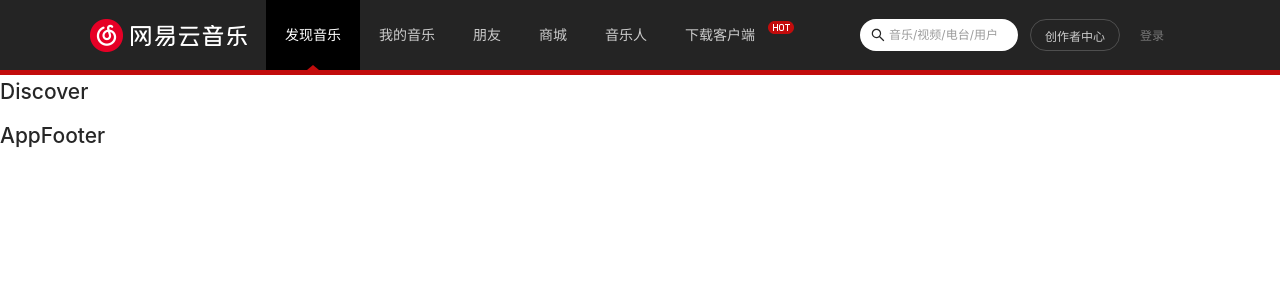
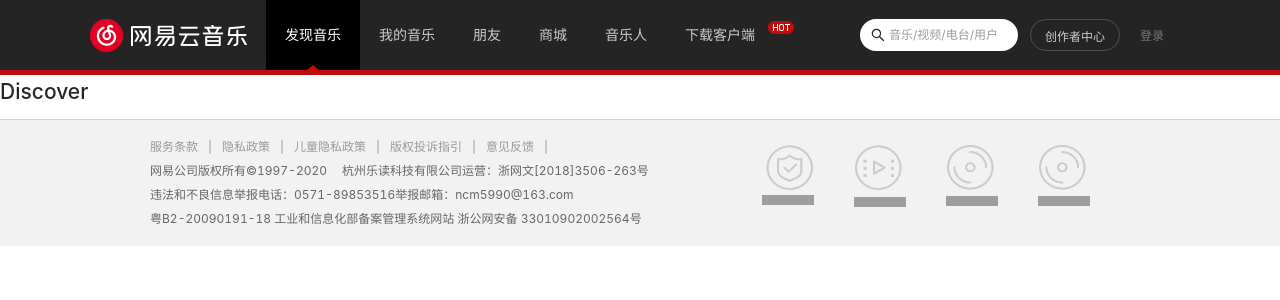
Before and after one commit to 403766969/react_music, a React (Create React App) app: page /#/discover in a window 1280 px wide. Shown: the top 300 px of the page. Built offline with nearby package versions, Linux system fonts and the light colour scheme; grey boxes are pictures that could not be loaded.

Commit message:
完成页面底部声明部分AppFooter

```diff
--- a/src/components/app-footer/index.js
+++ b/src/components/app-footer/index.js
@@ -1,9 +1,70 @@
-import React, { memo } from 'react'
+import React, { Fragment, memo } from 'react'
+
+import {
+  footerLinks,
+  footerImages
+} from '@/services/local-data'
+
+import {
+  AppFooterWrapper,
+  FooterLeft,
+  FooterRight
+} from './style'
 
 export default memo(function AppFooter() {
   return (
-    <div>
-      <h2>AppFooter</h2>
-    </div>
+    <AppFooterWrapper>
+      <div className="wrap-v2 content">
+        <FooterLeft className="left">
+          <div className="link">
+            {
+              footerLinks.map(item => {
+                return (
+                  <Fragment key={item.title}>
+                    <a href={item.link} target="_blank" rel="noopener noreferrer">{item.title}</a>
+                    <span className="line">|</span>
+                  </Fragment>
+                )
+              })
+            }
+          </div>
+          <div className="copyright">
+            <span>网易公司版权所有©1997-2020</span>
+            <span>
+              杭州乐读科技有限公司运营：
+              <a href="https://p1.music.126.net/Mos9LTpl6kYt6YTutA6gjg==/109951164248627501.png" rel="noopener noreferrer" target="_blank">浙网文[2018]3506-263号</a>
+            </span>
+          </div>
+          <div className="report">
+            <span>违法和不良信息举报电话：0571-89853516</span>
+            <span>
+              举报邮箱：
+              <a href="mailto:ncm5990@163.com" target="_blank" rel="noopener noreferrer">ncm5990@163.com</a>
+            </span>
+          </div>
+          <div className="info">
+            <span>粤B2-20090191-18&nbsp;</span>
+            <a href="http://www.beian.miit.gov.cn/publish/query/indexFirst.action" rel="noopener noreferrer" target="_blank">
+              工业和信息化部备案管理系统网站&nbsp;
+            </a>
+            <a href="http://www.beian.gov.cn/portal/registerSystemInfo?recordcode=33010902002564" rel="noopener noreferrer" target="_blank">
+              浙公网安备 33010902002564号
+            </a>
+          </div>
+        </FooterLeft>
+        <FooterRight className="right">
+          {
+            footerImages.map((item, index) => {
+              return (
+                <li className="item" key={item.link}>
+                  <a className="link" href={item.link} rel="noopener noreferrer" target="_blank"> </a>
+                  <span className="title">{item.title}</span>
+                </li>
+              )
+            })
+          }
+        </FooterRight>
+      </div>
+    </AppFooterWrapper>
   )
 })
--- /dev/null
+++ b/src/components/app-footer/style.js
@@ -0,0 +1,101 @@
+import styled from 'styled-components'
+
+export const AppFooterWrapper = styled.div`
+  color: #666;
+  background-color: #f2f2f2;
+  border-top: 1px solid #d3d3d3;
+
+  .content {
+    display: flex;
+    justify-content: space-between;
+    align-items: center;
+    padding: 15px 0;
+  }
+`
+
+export const FooterLeft = styled.div`
+  line-height: 24px;
+  font-size: 12px;
+
+  a{
+    color: #666;
+  }
+
+  a:hover {
+    text-decoration: underline;
+  }
+
+  .link {
+    a {
+      color: #999;
+    }
+    .line {
+      margin: 0 10px;
+      color: #999;
+    }
+  }
+
+  .copyright {
+    span {
+      margin-right: 15px;
+    }
+  }
+`
+
+export const FooterRight = styled.ul`
+  display: flex;
+
+  .item {
+    display: flex;
+    flex-direction: column;
+    align-items: center;
+    margin-right: 40px;
+
+    .link {
+      display: block;
+      width: 50px;
+      height: 45px;
+      background-image: url(${require("@/assets/img/sprite_footer_02.png").default});
+      background-size: 110px 450px;
+    }
+
+    :nth-child(1) .link {
+      background-position: -60px -101px;
+    }
+    :nth-child(2) .link {
+      background-position: 0 0;
+    }
+    :nth-child(2) .link {
+      background-position: -60px -50px;
+    }
+    :nth-child(2) .link {
+      background-position: 0 -101px;
+    }
+
+    .title {
+      margin-top: 5px;
+      display: block;
+      width: 52px;
+      height: 10px;
+      background-image: url(${require("@/assets/img/sprite_footer_01.png").default}});
+      background-size: 180px 100px;
+    }
+
+    :nth-child(1) .title {
+      background-position: -1px -90px;
+    }
+    :nth-child(2) .title {
+      background-position: 0 0;
+      margin-top: 7px;
+    }
+    :nth-child(3) .title {
+      background-position: 0 -54px;
+      margin-top: 6px;
+    }
+
+    :nth-child(4) .title {
+      background-position: -1px -72px;
+      margin-top: 6px;
+    }
+  }
+`
--- a/src/services/local-data.js
+++ b/src/services/local-data.js
@@ -30,3 +30,41 @@
     isNav: false
   }
 ]
+
+export const footerLinks = [
+  {
+    title: "服务条款",
+    link: "https://st.music.163.com/official-terms/service"
+  },
+  {
+    title: "隐私政策",
+    link: "https://st.music.163.com/official-terms/privacy"
+  },
+  {
+    title: "儿童隐私政策",
+    link: "https://st.music.163.com/official-terms/children"
+  },
+  {
+    title: "版权投诉指引",
+    link: "https://music.163.com/st/staticdeal/complaints.html"
+  },
+  {
+    title: "意见反馈",
+    link: "#"
+  }
+]
+
+export const footerImages = [
+  {
+    link: "https://music.163.com/st/userbasic#/auth"
+  },
+  {
+    link: "https://music.163.com/recruit"
+  },
+  {
+    link: "https://music.163.com/web/reward"
+  },
+  {
+    link: "https://music.163.com/uservideo#/plan"
+  }
+]
```
Also changed, not shown: 1 other file (tests, documents, lock files or other folders).
